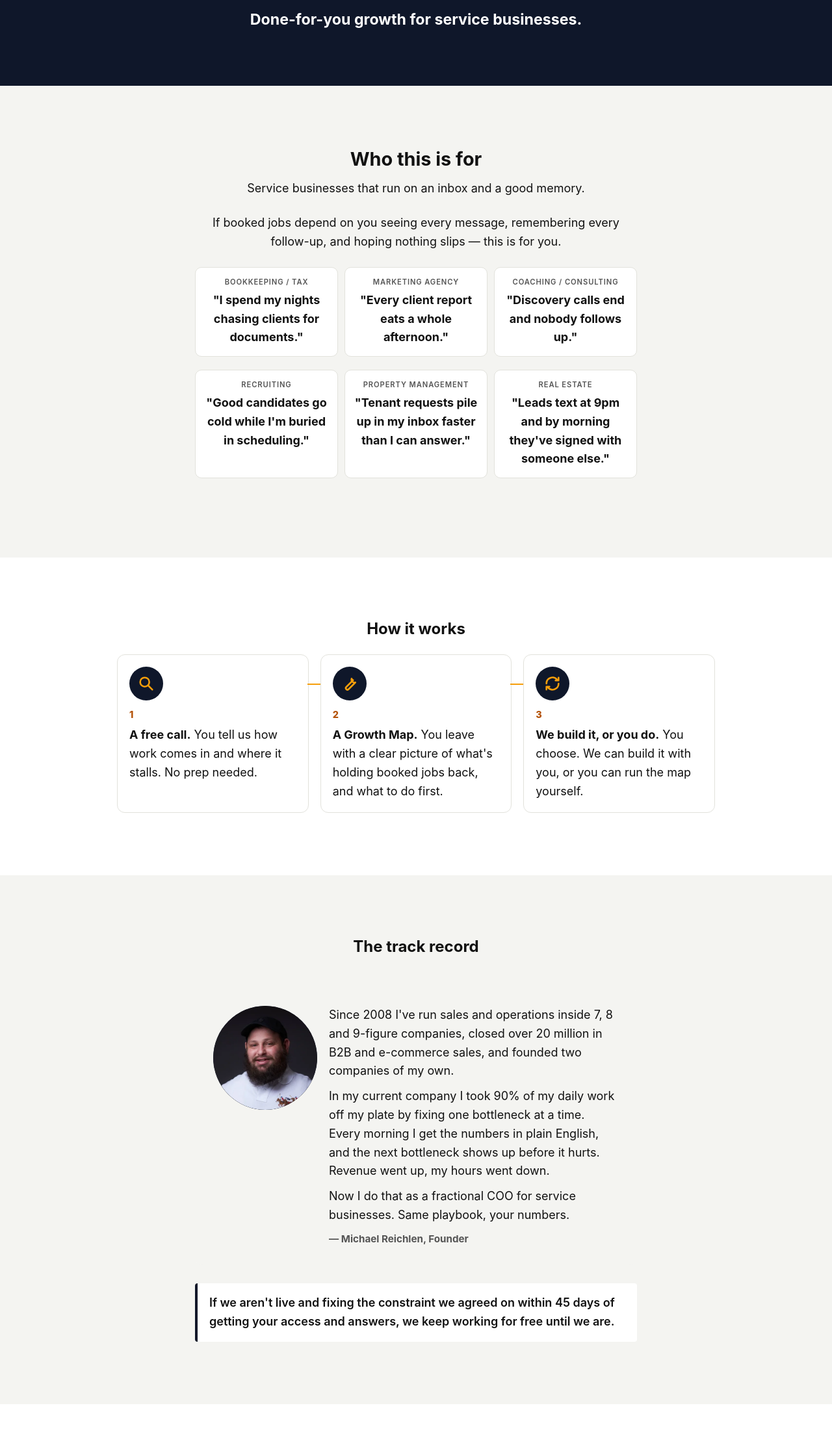
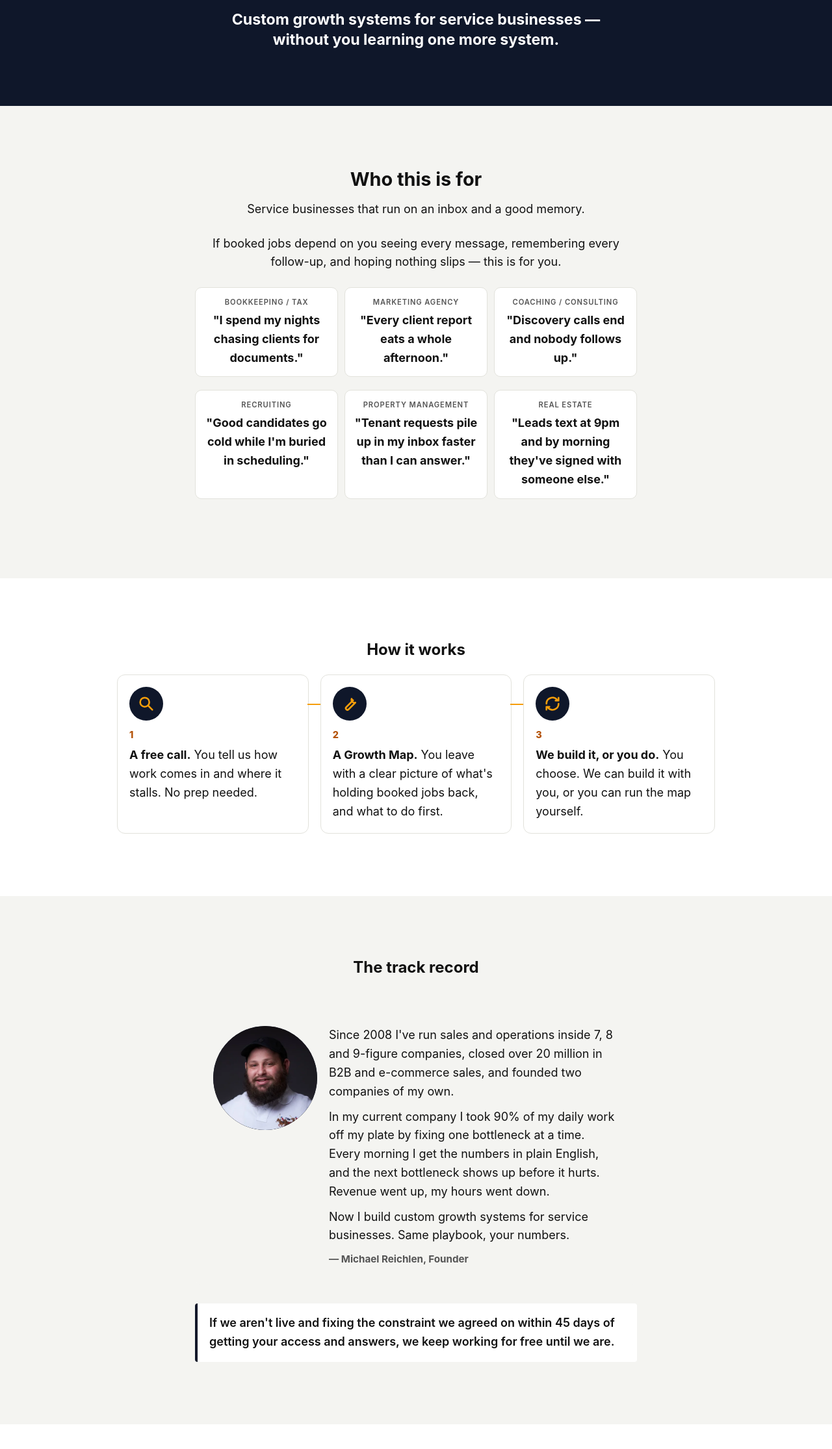
Before and after one commit to next-lever/next-lever.github.io, a plain HTML site: page grow.html in a window 1280 px wide. Shown: the part 140-2370 px from the top of the page at 65% size. Drawn offline with Linux system fonts and the light colour scheme.

Commit message:
Update /grow subhead and bio line
Replace the hero subhead and founder bio line so the page describes custom growth systems.

Co-authored-by: next-lever <next-lever@users.noreply.github.com>

```diff
--- a/grow.html
+++ b/grow.html
@@ -39,7 +39,7 @@
   <div class="wrap wide vsl-top">
     <div class="hero-intro">
       <h1>More booked jobs.<br>Not more hours.</h1>
-      <p class="vsl-line">Done-for-you growth for service businesses.</p>
+      <p class="vsl-line">Custom growth systems for service businesses — without you learning one more system.</p>
     </div>
   </div>
 </section>
@@ -92,7 +92,7 @@
     <div class="founder-box"><div class="headshot" style="position:relative;display:flex;align-items:center;justify-content:center;background:#0F172A;color:#F59E0B;font-weight:800;font-size:64px">M<picture><source srcset="assets/founder.webp" type="image/webp"><img style="position:absolute;inset:0;width:100%;height:100%;object-fit:cover;object-position:50% 50%;border-radius:50%" src="assets/founder.jpg" alt="Michael Reichlen, founder of Next Lever" width="400" height="400"></picture></div><div>
       <p style="margin:0 0 10px">Since 2008 I've run sales and operations inside 7, 8 and 9-figure companies, closed over 20 million in B2B and e-commerce sales, and founded two companies of my own.</p>
       <p style="margin:0 0 10px">In my current company I took 90% of my daily work off my plate by fixing one bottleneck at a time. Every morning I get the numbers in plain English, and the next bottleneck shows up before it hurts. Revenue went up, my hours went down.</p>
-      <p style="margin:0 0 10px">Now I do that as a fractional COO for service businesses. Same playbook, your numbers.</p>
+      <p style="margin:0 0 10px">Now I build custom growth systems for service businesses. Same playbook, your numbers.</p>
       <p class="attr">— Michael Reichlen, Founder</p>
     </div></div>
     <blockquote style="margin-top:28px">If we aren't live and fixing the constraint we agreed on within 45 days of getting your access and answers, we keep working for free until we are.</blockquote>
```
